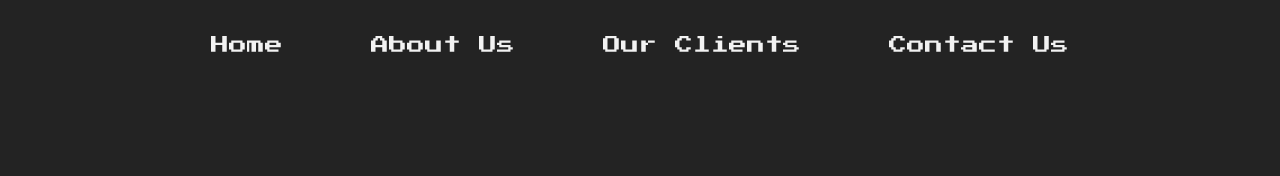
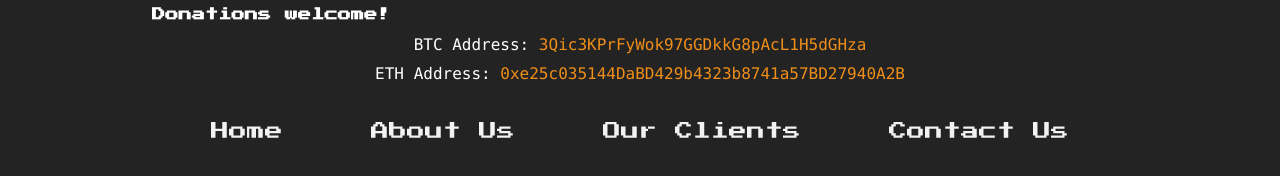
Before and after one commit to HaroldPetersInskipp/Workshop, a plain HTML site: page Workbench.html in a window 1280 px wide. Shown: the part 3339-3515 px from the top of the page. Before the commit the page ends 3439 px from the top, so only its background shows below. Drawn offline with nearby package versions, Linux system fonts and the light colour scheme.

Commit message:
Minor update

```diff
--- a/Workbench.html
+++ b/Workbench.html
@@ -180,6 +180,22 @@
 
 <!--Footer-->
 		<h3 style="border:solid gray; background-color:gray;">Footer</h3>
+		<div id="widget1" class="donate">
+			<div class="widget-title the-global-title">
+				<div class="the-subtitle"><h5 style="color:white;">Donations welcome!</h5>
+				</div>
+			</div>
+			<div >
+				<p style="margin-bottom:5px;">BTC Address:
+					<span style="color:#ef8e19;">3Qic3KPrFyWok97GGDkkG8pAcL1H5dGHza
+					</span>
+				</p>
+				<p style="margin-bottom:5px;">ETH Address:
+					<span style="color:#ef8e19;">0xe25c035144DaBD429b4323b8741a57BD27940A2B
+					</span>
+				</p>
+			</div>
+		</div>
 		<ul class="nav">
 			<li><a href="#home">Home</a></li>
 			<li><a href="#about">About Us</a></li>
```
